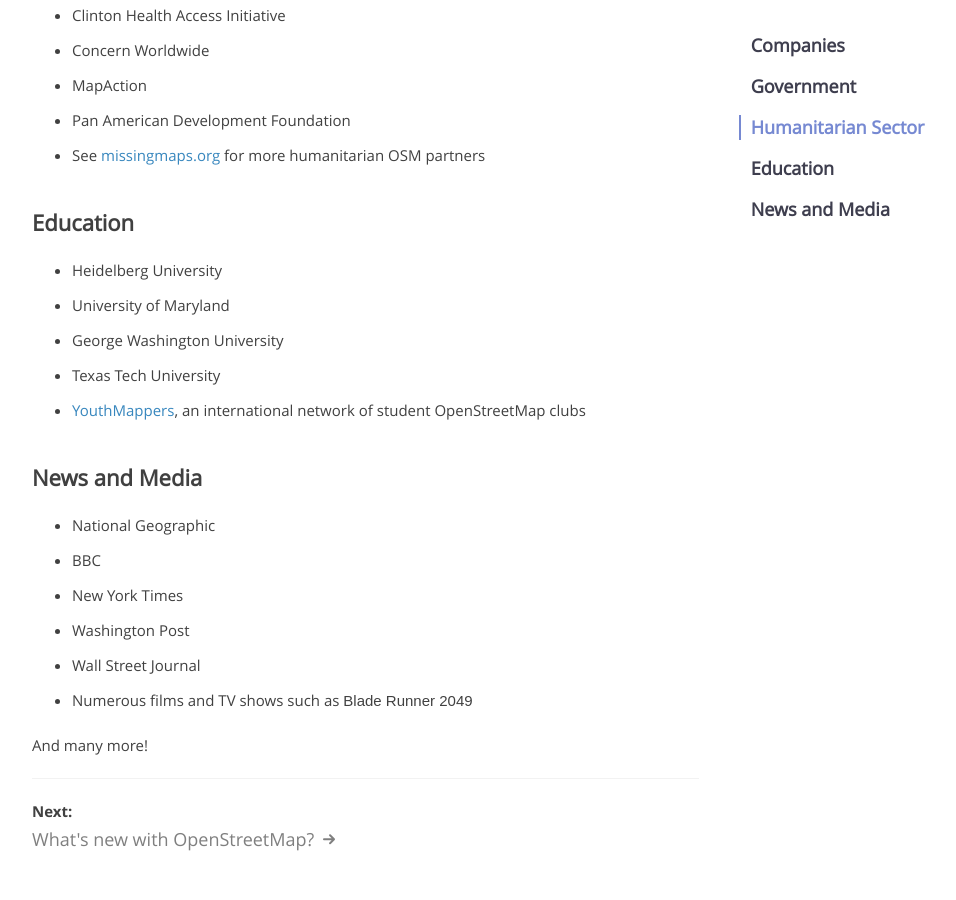
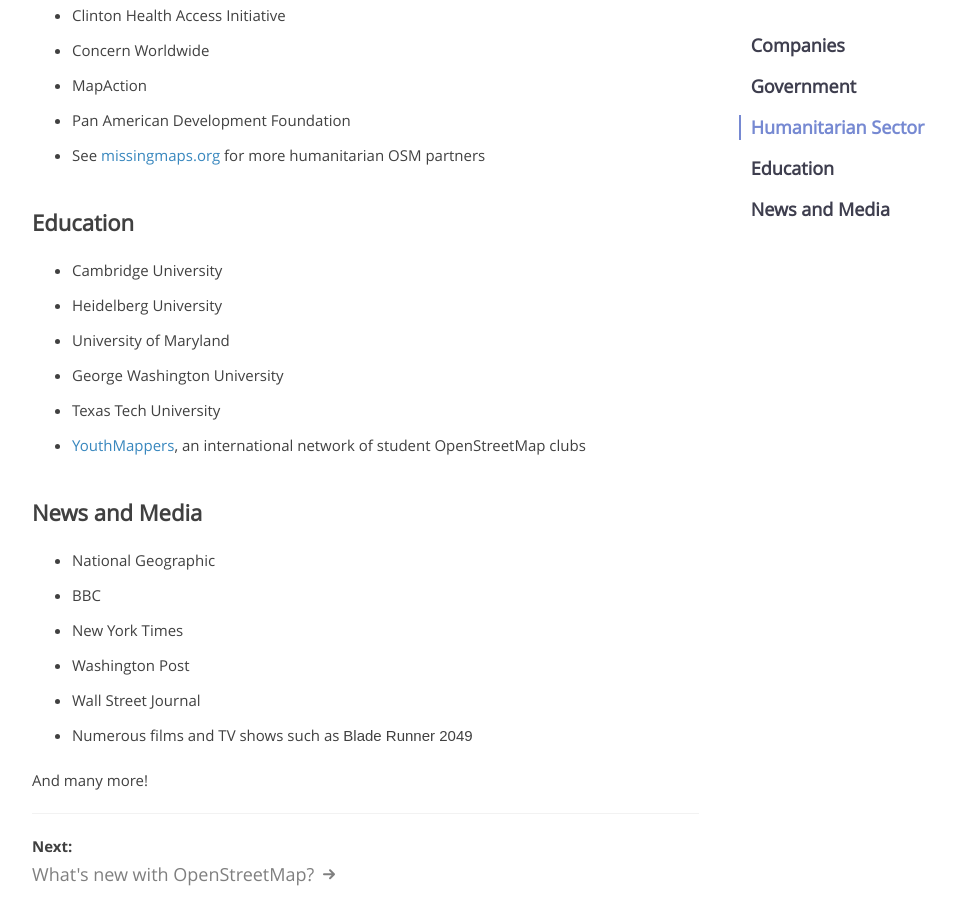
Before and after one commit to osmfoundation/welcome-mat, a Jekyll site: the page built from about-osm-community/_posts/0000-01-04-consumers.md, in a window 1280 px wide and 900 px high, scrolled down 2108 px. Shown: the whole window, without its empty margins (108-1064 px from the left). Built offline with Jekyll 4.4.1, drawn with Linux system fonts in a browser that asks for light colours; some web fonts are replaced.

Commit message:
Update 0000-01-04-consumers.md

```diff
--- a/about-osm-community/_posts/0000-01-04-consumers.md
+++ b/about-osm-community/_posts/0000-01-04-consumers.md
@@ -53,6 +53,7 @@
 * See [missingmaps.org](https://www.missingmaps.org){:target="_blank"} for more humanitarian OSM partners
 
 ## Education
+* Cambridge University
 * Heidelberg University
 * University of Maryland
 * George Washington University
```
